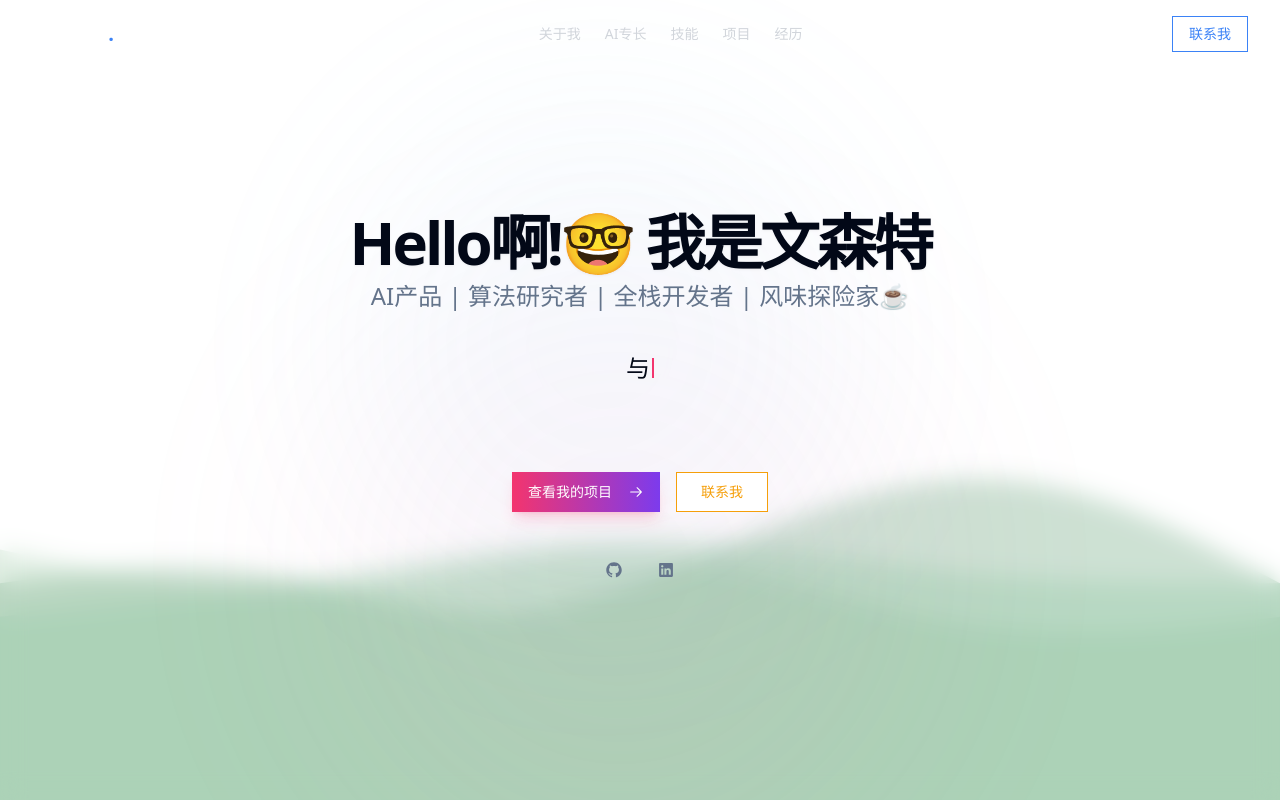
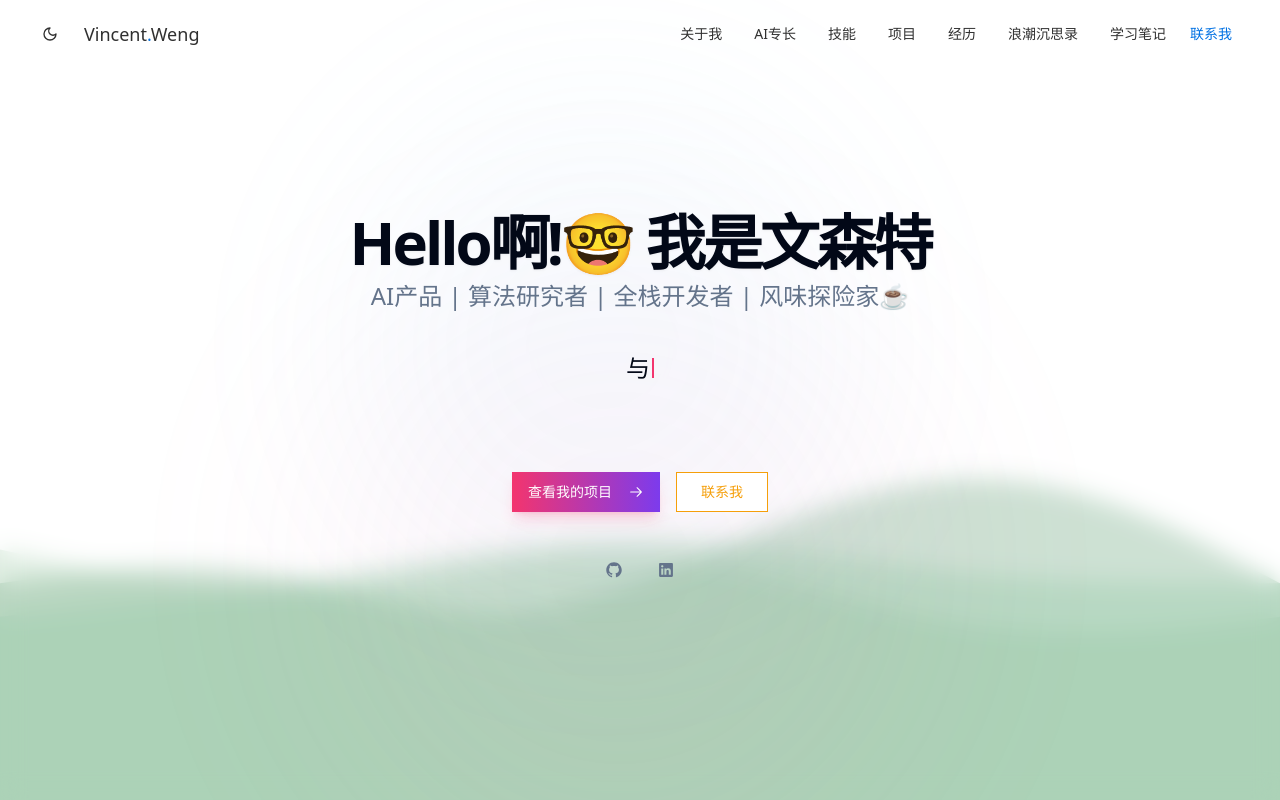
Before and after one commit to wengstA/personal_blog, a Next.js app: page / in a window 1280 px wide. Shown: the top 800 px of the page. Built offline with nearby package versions, Linux system fonts and the light colour scheme.

Commit message:
修复: 改进主题切换功能，解决在Vercel上无法切换的问题

```diff
--- a/components/shared/site-header.tsx
+++ b/components/shared/site-header.tsx
@@ -4,9 +4,24 @@ import Link from "next/link";
 import { useState, useEffect } from "react";
 import { Button } from "@/components/ui/button";
 import { cn } from "@/lib/utils";
+import { useTheme } from "next-themes";
+import { Moon, Sun } from "lucide-react";
 
 export function SiteHeader() {
   const [isScrolled, setIsScrolled] = useState(false);
+  const { theme, setTheme } = useTheme();
+  const [mounted, setMounted] = useState(false);
+
+  // After mounting, we can safely show the theme toggle
+  useEffect(() => {
+    setMounted(true);
+
+    // 确保localStorage中的主题设置与当前状态匹配
+    const savedTheme = localStorage.getItem('theme');
+    if (savedTheme) {
+      setTheme(savedTheme);
+    }
+  }, [setTheme]);
 
   useEffect(() => {
     const handleScroll = () => {
@@ -18,40 +33,74 @@ export function SiteHeader() {
     return () => window.removeEventListener("scroll", handleScroll);
   }, []);
 
+  const toggleTheme = () => {
+    const newTheme = theme === "dark" ? "light" : "dark";
+    setTheme(newTheme);
+    // 手动将主题存储到localStorage，增强兼容性
+    localStorage.setItem('theme', newTheme);
+  };
+
   return (
     <header className={cn(
       "fixed top-0 w-full z-50 transition-all duration-300",
       isScrolled
-        ? "bg-slate-900/80 backdrop-blur-md shadow-md py-2"
+        ? "bg-white/80 backdrop-blur-md shadow-sm py-2 dark:bg-[rgb(28,28,30)]/80"
         : "bg-transparent py-4"
     )}>
       <div className="container flex items-center justify-between">
-        <Link href="/" className="font-bold text-xl text-white">
-          Vincent<span className="text-blue-500">.</span>Weng
-        </Link>
+        <div className="flex items-center gap-4">
+          {mounted && (
+            <Button
+              variant="ghost"
+              size="icon"
+              onClick={toggleTheme}
+              className="rounded-full hover:bg-[rgba(0,0,0,0.05)] dark:hover:bg-[rgba(255,255,255,0.1)]"
+              aria-label="Toggle theme"
+            >
+              {theme === "dark" ? (
+                <Sun className="h-5 w-5 text-white" />
+              ) : (
+                <Moon className="h-5 w-5 text-[rgb(48,48,48)]" />
+              )}
+            </Button>
+          )}
+          <Link href="/" className="font-medium text-lg text-[rgb(48,48,48)] dark:text-white">
+            Vincent<span className="text-[rgb(0,113,227)]">.</span>Weng
+          </Link>
+        </div>
 
-        <nav className="hidden md:flex items-center space-x-6">
-          <Link href="#about" className="text-sm text-gray-300 hover:text-white">
-            关于我
-          </Link>
-          <Link href="#ai-expertise" className="text-sm text-gray-300 hover:text-white">
-            AI专长
-          </Link>
-          <Link href="#skills" className="text-sm text-gray-300 hover:text-white">
-            技能
-          </Link>
-          <Link href="#projects" className="text-sm text-gray-300 hover:text-white">
-            项目
-          </Link>
-          <Link href="#experience" className="text-sm text-gray-300 hover:text-white">
-            经历
-          </Link>
-        </nav>
+        <div className="flex items-center space-x-2">
+          <nav className="hidden md:flex items-center space-x-8">
+            <NavLink href="#about">关于我</NavLink>
+            <NavLink href="#ai-expertise">AI专长</NavLink>
+            <NavLink href="#skills">技能</NavLink>
+            <NavLink href="#projects">项目</NavLink>
+            <NavLink href="#experience">经历</NavLink>
+            <NavLink href="#experience">浪潮沉思录</NavLink>
+            <NavLink href="#experience">学习笔记</NavLink>
+          </nav>
 
-        <Button variant="outline" className="border-blue-500 text-blue-500 hover:bg-blue-500 hover:text-white">
-          联系我
-        </Button>
+          <Button
+            variant="ghost"
+            className="ml-6 text-[rgb(0,113,227)] hover:bg-[rgba(0,113,227,0.1)] dark:text-[rgb(10,132,255)] dark:hover:bg-[rgba(10,132,255,0.1)] transition-colors font-medium rounded-full px-4"
+          >
+            联系我
+          </Button>
+        </div>
       </div>
     </header>
   );
 }
+
+// Navigation link component with blue underline animation
+function NavLink({ href, children }: { href: string; children: React.ReactNode }) {
+  return (
+    <Link
+      href={href}
+      className="text-sm font-medium text-[rgb(48,48,48)] dark:text-[rgb(220,220,220)] relative group py-2"
+    >
+      {children}
+      <span className="absolute bottom-0 left-0 w-0 h-0.5 bg-[rgb(0,113,227)] dark:bg-[rgb(10,132,255)] transition-all duration-300 group-hover:w-full"></span>
+    </Link>
+  );
+}
--- a/components/theme-provider.tsx
+++ b/components/theme-provider.tsx
@@ -5,11 +5,25 @@ import { ThemeProvider as NextThemesProvider } from "next-themes";
 import { type ThemeProviderProps } from "next-themes";
 
 export function ThemeProvider({ children, ...props }: ThemeProviderProps) {
+  // 强制在客户端渲染
+  const [mounted, setMounted] = React.useState(false);
+
+  // 确保挂载后才渲染，避免服务器与客户端不匹配
+  React.useEffect(() => {
+    setMounted(true);
+  }, []);
+
+  // 当未挂载时提供一个空的div防止布局偏移
+  if (!mounted) {
+    return <div style={{ visibility: "hidden" }}>{children}</div>;
+  }
+
   return (
     <NextThemesProvider
       attribute="class"
       defaultTheme="light"
-      enableSystem={true}
+      enableSystem={false} // 禁用系统主题，使用显式的深色/浅色切换
+      storageKey="theme" // 添加明确的存储键名
       disableTransitionOnChange={false}
       {...props}
     >
```
